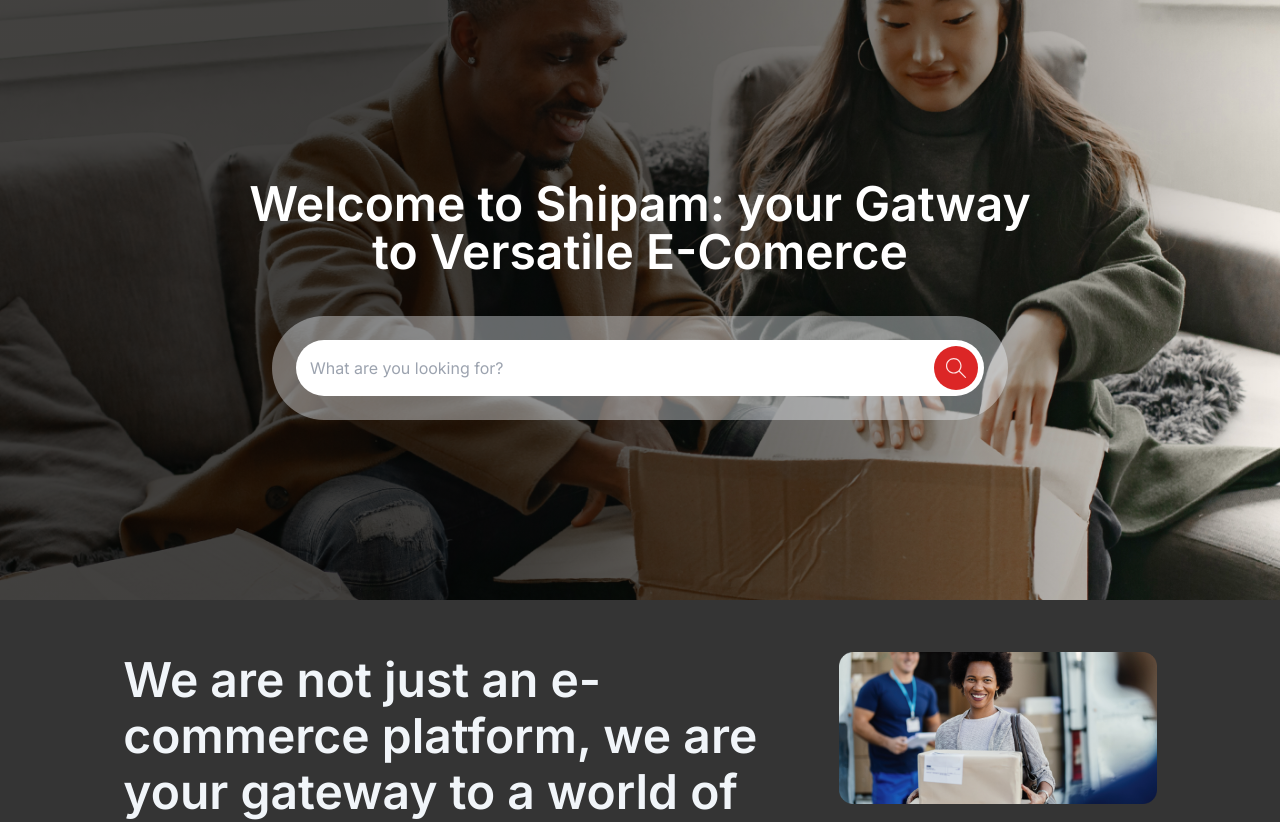
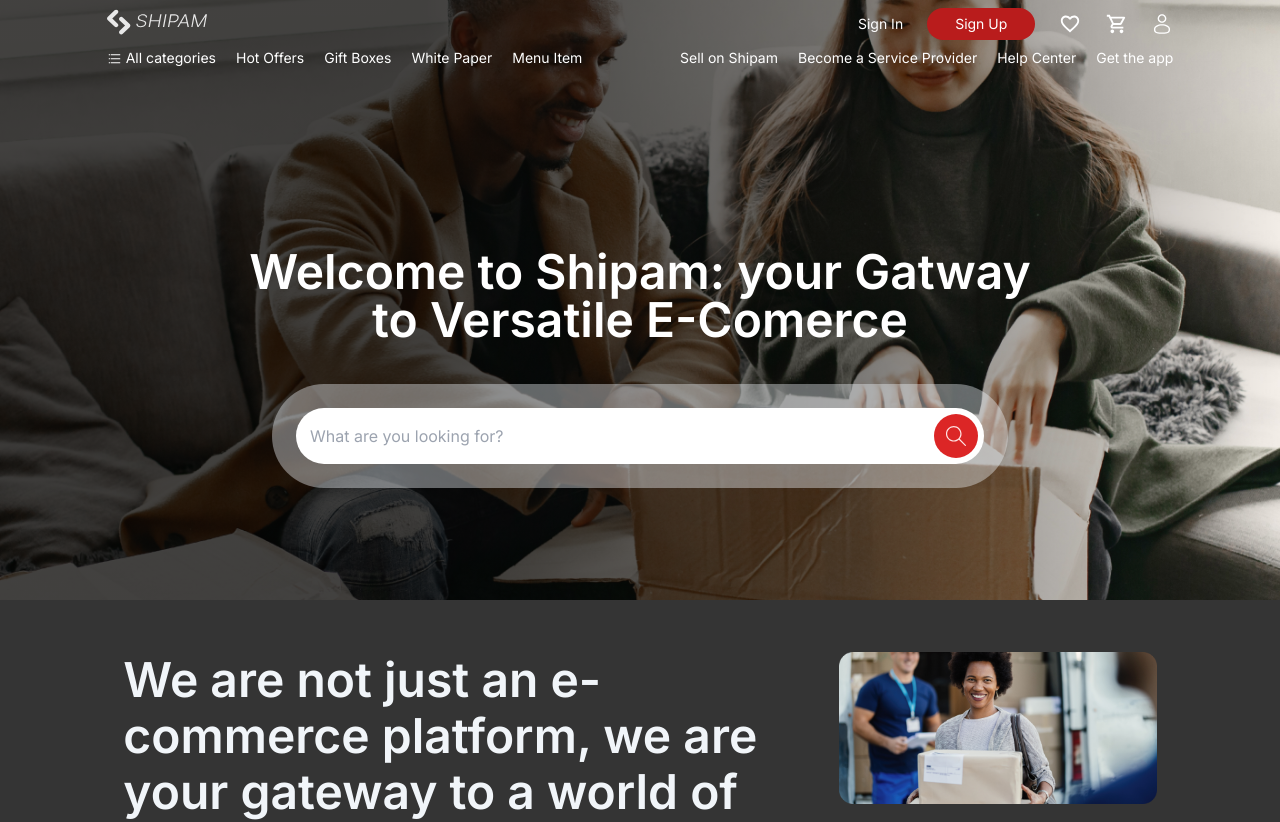
Before and after one commit to slovetechnology/jonahesther-todo, a Next.js app: page / in a window 1280 px wide. Shown: the top 822 px of the page. Built offline with nearby package versions, Linux system fonts and the light colour scheme.

Commit message:
adding more ui

```diff
--- a/app/page.tsx
+++ b/app/page.tsx
@@ -158,12 +158,77 @@
           className='banner'
           style={{ backgroundImage: `url(${bgimg.src})` }}
         >
-          <div className="bannerdiv h-full flex items-center justify-center flex-col">
-            <h1 className='text-white font-semibold text-5xl text-center'>Welcome to Shipam: your Gatway <br /> to Versatile E-Comerce</h1>
-            <div className="bg-slate-100/40 p-6 mt-10 rounded-full w-11/12 max-w-[46rem]">
-              <div className="bg-white flex items-center justify-between p-1.5 rounded-full">
-                <input type="text" className='p-2 rounded-full outline-none border-none' placeholder='What are you looking for?' />
-                <button className="bg-red-600 text-red-100 text-xl rounded-full p-3"> <SlMagnifier /> </button>
+          <div className="bannerdiv w-full h-full">
+            <div className="">
+              <div className="">
+                <div className="flex items-center justify-between w-10/12 mx-auto py-2">
+                  <div className="">
+                    <Link href="/" className="">
+                      <Image
+                        src="/images/logo.svg"
+                        alt="Shipam"
+                        width={100}
+                        height={100}
+                      />
+                    </Link>
+                  </div>
+                  <div className="">
+                    <div className="flex items-center gap-6">
+                      <Link href="/auth/signin" className='text-sm text-white'>Sign In</Link>
+                      <Link href="/auth/signup" className='text-sm text-white bg-red-700 py-1.5 px-7 rounded-full'>Sign Up</Link>
+                      <button>
+                        <Image
+                        src="/images/heart.svg"
+                        alt="Shipam"
+                        width={22}
+                        height={100}
+                        />
+                      </button>
+                      <button>
+                        <Image
+                        src="/images/cart.svg"
+                        alt="Shipam"
+                        width={22}
+                        height={100}
+                        />
+                      </button>
+                      <button>
+                        <Image
+                        src="/images/user.svg"
+                        alt="Shipam"
+                        width={22}
+                        height={100}
+                        />
+                      </button>
+                    </div>
+                  </div>
+                </div>
+              </div>
+              <div className="">
+                <div className="flex items-center justify-between w-10/12 mx-auto">
+                  <div className="flex flex-row items-center gap-5 text-sm text-white">
+                    <button className="flex items-center gap-1"> <Image src="/images/bars.svg" alt="Shipam" width={15} height={100} /> All categories</button>
+                    <button className="">Hot Offers</button>
+                    <button className="">Gift Boxes</button>
+                    <button className="">White Paper</button>
+                    <button className="">Menu Item</button>
+                  </div>
+                  <div className="flex flex-row items-center gap-5 text-sm text-white">
+                    <button className="">Sell on Shipam</button>
+                    <button className="">Become a Service Provider</button>
+                    <button className="">Help Center</button>
+                    <button className="">Get the app</button>
+                  </div>
+                </div>
+              </div>
+            </div>
+            <div className=" h-full flex items-center justify-center flex-col">
+              <h1 className='text-white font-semibold text-5xl text-center'>Welcome to Shipam: your Gatway <br /> to Versatile E-Comerce</h1>
+              <div className="bg-slate-100/40 p-6 mt-10 rounded-full w-11/12 max-w-[46rem]">
+                <div className="bg-white flex items-center justify-between p-1.5 rounded-full">
+                  <input type="text" className='p-2 rounded-full outline-none border-none' placeholder='What are you looking for?' />
+                  <button className="bg-red-600 text-red-100 text-xl rounded-full p-3"> <SlMagnifier /> </button>
+                </div>
               </div>
             </div>
           </div>
```
Also changed, not shown: public/images/bars.svg (added), public/images/heart.svg (added).
